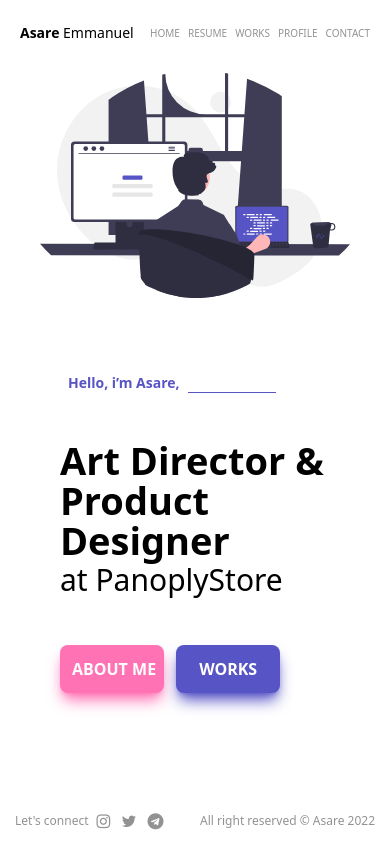
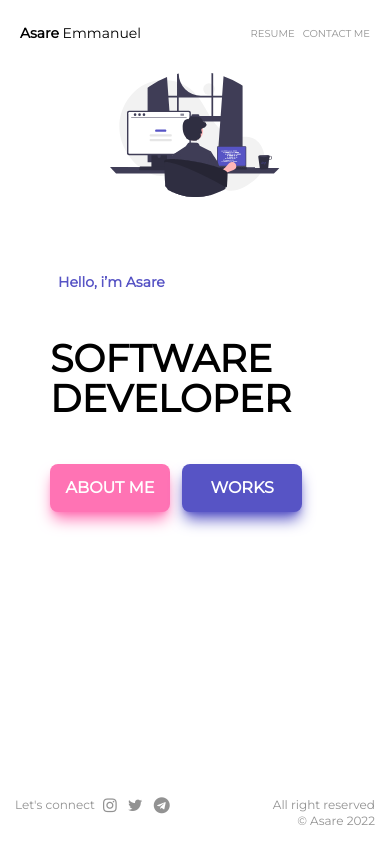
Before and after one commit to AsareBrave/my-landingpage, a website built with Vite: page index.html in a window 390 px wide. Built offline with nearby package versions, Linux system fonts and the light colour scheme.

Commit message:
Fix: made some correction to the mobile view

```diff
--- a/index.html
+++ b/index.html
@@ -5,55 +5,57 @@
     <meta charset="UTF-8">
     <meta http-equiv="X-UA-Compatible" content="IE=edge">
     <meta name="viewport" content="width=device-width, initial-scale=1.0">
-    <title>Document</title>
+    <title>Asare</title>
     <link rel="stylesheet" href="src/css/tailwind.css">
     <link rel="stylesheet" href="https://cdnjs.cloudflare.com/ajax/libs/font-awesome/4.7.0/css/font-awesome.min.css">
+    <link rel="preconnect" href="https://fonts.googleapis.com">
+    <link rel="preconnect" href="https://fonts.gstatic.com" crossorigin>
+    <link href="https://fonts.googleapis.com/css2?family=Montserrat&display=swap" rel="stylesheet">
 </head>
 
-<body class="font-segoe-ui">
+<body class="font-['Montserrat']">
     <header>
         <div class="flex flex-row px-[20px] mt-[23px] justify-between items-center lg:justify-start">
             <div class="text-sm sm:text-xl lg:mr-[200px]">
                 <h1> <span class="font-bold">Asare</span> Emmanuel</h1>
             </div>
             <div class="space-x-2 text-[10px] flex flex-row self-center sm:text-sm sm:space-x-10">
-                <a href="#" class="btn-link">HOME</a>
+                <!-- <a href="#" class="btn-link">HOME</a> -->
                 <a href="#" class="btn-link">RESUME</a>
-                <a href="#" class="btn-link">WORKS</a>
-                <a href="#" class="btn-link">PROFILE</a>
-                <a href="#" class="btn-link">CONTACT</a>
+                <a href="#" class="btn-link">CONTACT ME</a>
             </div>
         </div>
     </header>
 
     <main>
         <div class="flex flex-col-reverse sm:flex-row">
-            <div class="mt-[75px] mx-[60px] sm:mx-[80px] sm:w-1/2">
+            <div class="mt-[75px] mx-[50px] sm:mx-[80px] sm:w-1/2">
                 <div class="flex flex-row ml-[8px]">
-                    <h1 class="text-sm font-extrabold text-blue-text">Hello, i’m Asare, </h1>
-                    <div class="border-b-[1px] w-[88px] border-blue-text ml-2"> </div>
+                    <h1 class="text-sm font-extrabold text-blue-text">Hello, i’m Asare </h1>
                 </div>
                 <div class="text-[38px] font-bold leading-[40px] mt-[47px] max-w-sm">
-                    Art Director &
-                    Product Designer
-                    <div class="text-[30px] font-normal">
+                    SOFTWARE DEVELOPER
+                    <!-- <div class="text-[30px] font-normal">
                         at PanoplyStore
-                    </div>
+                    </div> -->
                 </div>
 
-                <div class="space-x-2 mt-[45px]">
-                    <input type="button" value="ABOUT ME" class="btn-regular bg-pink-text  shadow-pink-text">
-                    <input type="button" value="WORKS" class="btn-regular bg-blue-text shadow-blue-text">
+                <div class="space-x-2 mt-[45px] ">
+                    <button
+                        class="btn-regular bg-pink-text  shadow-pink-text hover:bg-pink-400 hover:shadow-pink-300">ABOUT
+                        ME</button>
+                    <button class="btn-regular bg-blue-text shadow-blue-text hover:bg-blue-600 hover:shadow-blue-300">
+                        WORKS </button>
                 </div>
             </div>
-            <div class="mt-[30px] sm:w-1/2">
+            <div class="mt-[30px] mx-[70px] sm:mx-[80p] sm:w-1/2">
                 <img src="src/img/programmer.svg" alt="" class="px-[40px] sm:px-0">
             </div>
         </div>
     </main>
 
     <footer>
-        <div class="fixed bottom-0 w-full  sm:mt-0">
+        <div class="fixed bottom-0 w-full">
             <div
                 class="relative flex flex-row mt-[100px] justify-between text-xs text-black-text mx-[15px] mb-[15px] sm:mx-[30px] sm:mb-[32px]">
                 <div class="flex flex-row">
@@ -65,7 +67,7 @@
                     </div>
                 </div>
 
-                <div>
+                <div class="max-w-[110px] text-right">
                     All right reserved &copy; Asare 2022
                 </div>
             </div>
--- a/src/css/tailwind.css
+++ b/src/css/tailwind.css
@@ -7,7 +7,7 @@
       @apply text-black-text sm:text-black-text sm:hover:text-blue-text
     }
     .btn-regular{
-        @apply p-3 font-semibold text-white w-[104px] rounded-lg shadow-lg cursor-pointer
+        @apply p-3 font-semibold text-white w-[120px] rounded-lg shadow-lg cursor-pointer border-none outline-none
     }
    .btn-icons{
     @apply hover:text-blue-text
--- a/tailwind.config.cjs
+++ b/tailwind.config.cjs
@@ -7,7 +7,10 @@
         'blue-text': '#5754C5',
         'black-text': '#06060670',
         'pink-text': '#FF73B4'
-      }
+      },
+      fontFamily: {
+        'rubik': ['Proxima Nova'],
+      },
     },
   },
   plugins: [],
```
